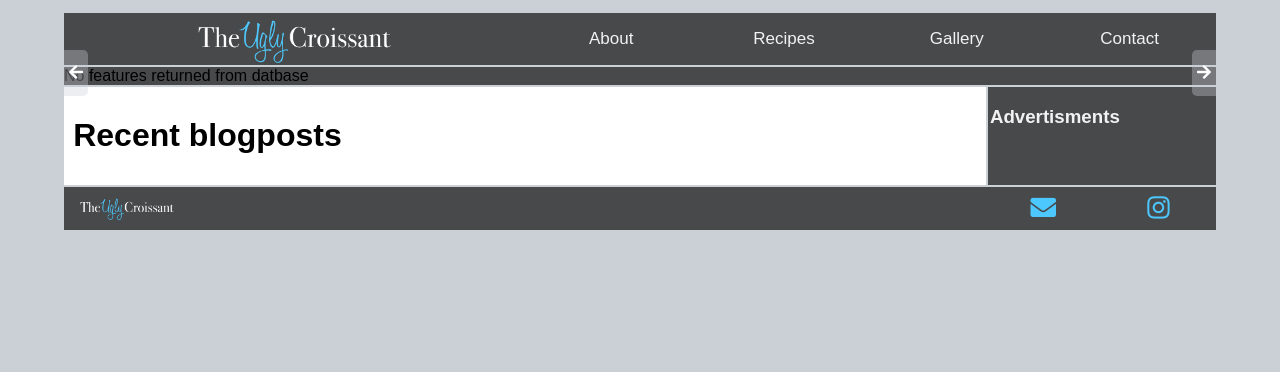
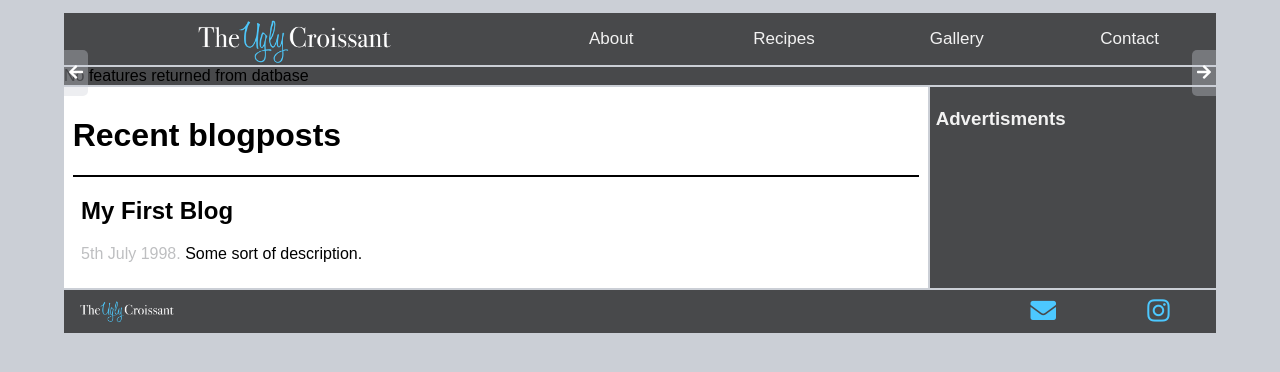
Before and after one commit to blackcardamom/tuc_old_dist, a PHP site: page / in a window 1280 px wide. Shown: the top 372 px of the page. Run offline with PHP 8.4, Linux system fonts and the light colour scheme; data that the repository does not hold is empty; some libraries are stand-ins or nearby versions.

Commit message:
Improved front page and recipe view design

```diff
--- a/index.php
+++ b/index.php
@@ -8,16 +8,6 @@
         <div class='feature_left_arrow button' onclick='changeCard(-1)'><i class='fas fa-arrow-left'></i></div>
         <div class='feature_right_arrow button' onclick='changeCard(1)'><i class='fas fa-arrow-right'></i></div>
         <div class='scrolling-wrapper-flexbox' id='scrolling_container'>
-            <!--
-            <div class='feature_card' id='card1'>
-                <div class='feature_card_img'><a href='recipes/chocolate_cake/recipe.html'><img src='recipes/chocolate_cake/landscape_picture.jpg'></a></div>
-                <div class='feature_card_text'>
-                    <h2><a href='recipes/chocolate_cake/recipe.html'>Chocolate Celebration Cake</a></h2>
-                    <p><i class='fas fa-clock'></i> 1 hour 30 minutes + cooling time </time> &nbsp;&nbsp; <i class='fas fa-utensils'></i> 8 servings</p>
-                    <p>Seeing as this is the first recipe on the website it seems fit for it to be a celebration cake! The most challenging eggless bake I have tackled has to be cake, and I was very happy when this came out just how I wanted. The cake itself
-                        is a little like a muffin, but when you put it together with the ganache I think it would rival any chocolate cake out there. So please, enjoy.</p>
-                </div>
-            </div> -->
             <?php
                 //USE PDOS!?
                 $sql = 'SELECT a.id, a.title, a.recipe_active_time, a.recipe_wait_time, a.recipe_serves, a.intro_html, b.position, b.feature_img, b.feature_id
@@ -46,9 +36,9 @@
                                 <div class='feature_card_img'><a href='recipe_view.php?id=$id'><img src='$feature_img' alt='$title'></a></div>
                                 <div class='feature_card_text'>
                                     <h2><a href='recipe_view.php?id=$id'>$title</a></h2>
-                                    <p><i class='fas fa-clock'></i> $recipe_active_time &nbsp;&nbsp;
-                                        <i class='fas fa-bed' title='Waiting time'></i> $recipe_wait_time &nbsp;&nbsp;
-                                        <i class='fas fa-utensils'></i> $recipe_serves</p>
+                                    <p style='line-height:1.5em;'><span id='no_break'><i class='fas fa-clock'></i> $recipe_active_time &nbsp;&nbsp;</span>
+                                        <span id='no_break'><i class='fas fa-bed' title='Waiting time'></i> $recipe_wait_time &nbsp;&nbsp;</span>
+                                        <span id='no_break'><i class='fas fa-utensils'></i> $recipe_serves</span></p>
                                     $intro_html
                                 </div>
                             </div>";
@@ -62,6 +52,10 @@
     </div>
     <div class="index_blog_wrapper">
         <h1>Recent blogposts</h1>
+        <div class="blog_card">
+            <h2>My First Blog</h2>
+            <p><span class="blog_date_published">5th July 1998.</span> Some sort of description.</p>
+        </div>
     </div>
     <div class="index_sidebar">
         <h3>Advertisments</h3>
--- a/tuc_poc.css
+++ b/tuc_poc.css
@@ -28,6 +28,10 @@ body {
 
 #mobile_linebreak {
   display : none;
+}
+
+#no_break {
+    white-space: nowrap;
 }
 
 a {
@@ -108,7 +112,7 @@ img.portait {
 .index_grid-container {
   display: grid;
   height: 100%;
-  grid-template-columns: 4fr 1fr;
+  grid-template-columns: 3fr 1fr;
   grid-template-rows: max-content max-content;
   grid-template-areas: "index_feature_wrapper index_feature_wrapper" "index_blog_wrapper index_sidebar";
 }
@@ -132,6 +136,21 @@ img.portait {
     background-color: var(--main-color);
     border-left: 2px solid var(--background-color);
     color:var(--text-light);
+    padding: 1%;
+}
+
+.blog_card {
+  width            : 100%;
+  float            : left;
+  margin           : 0;
+  padding          : 0;
+  overflow         : auto;
+  border-top: 2px solid black;
+  background-color : white;
+}
+
+span.blog_date_published {
+    color:var(--main-color-weak);
 }
 
 /* Featured content slider */
@@ -643,8 +662,11 @@ textarea.badResponse {
   background-color : white;
 }
 
-.admin_container h1,
-h2 {
+.admin_container h1 {
+  color : var(--main-color);
+}
+
+.admin_container h2 {
   color : var(--main-color);
 }
 
@@ -824,9 +846,6 @@ li.pagination_link a {
     margin : 0;
   }
 
-  #mobile_linebreak {
-    display : inline;
-  }
 }
 
 @media
@@ -873,6 +892,11 @@ li.pagination_link a {
     grid-template-columns: 1fr;
     grid-template-rows: max-content max-content max-content;
     grid-template-areas: "index_feature_wrapper" "index_blog_wrapper" "index_sidebar";
+  }
+
+  .index_sidebar {
+      border-left:0;
+      border-top: 2px solid var(--background-color);
   }
 
   .feature_card_text {
```
Also changed, not shown: recipe_view.php (+5 -4 lines).
